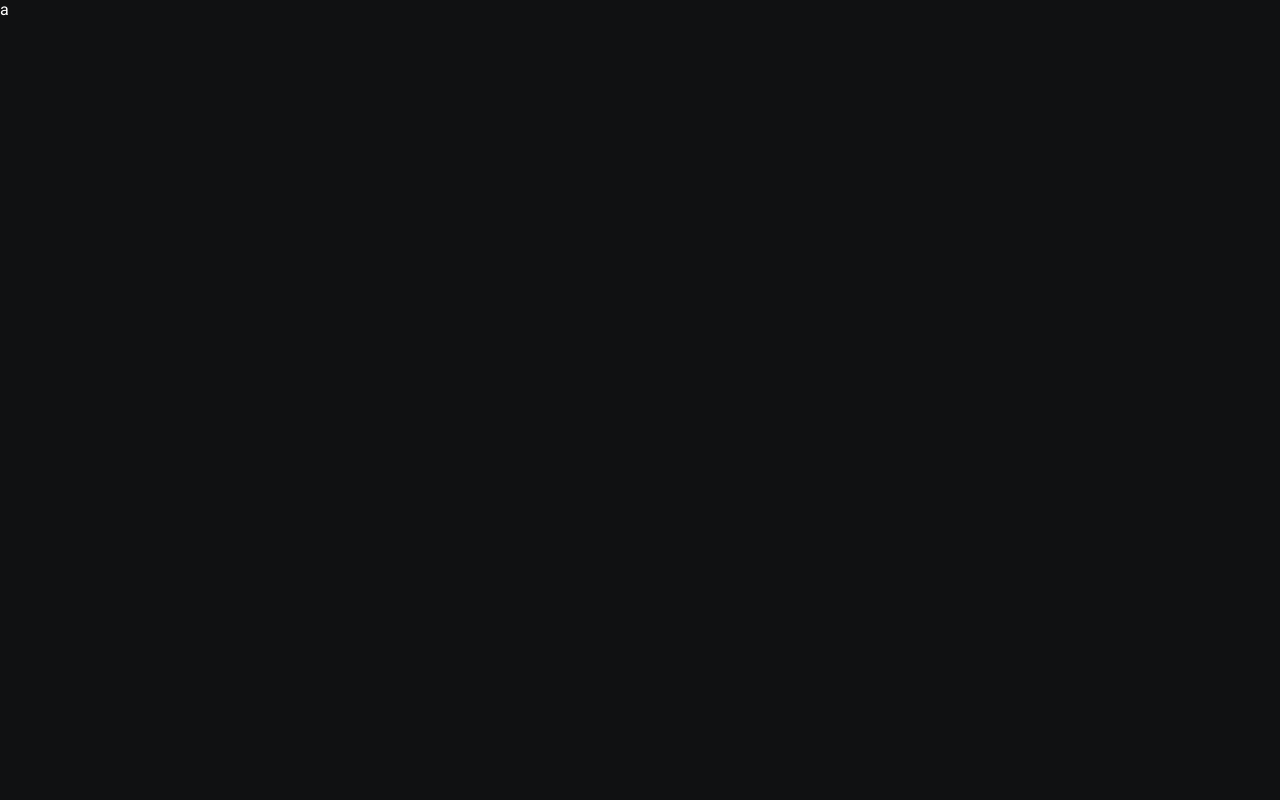
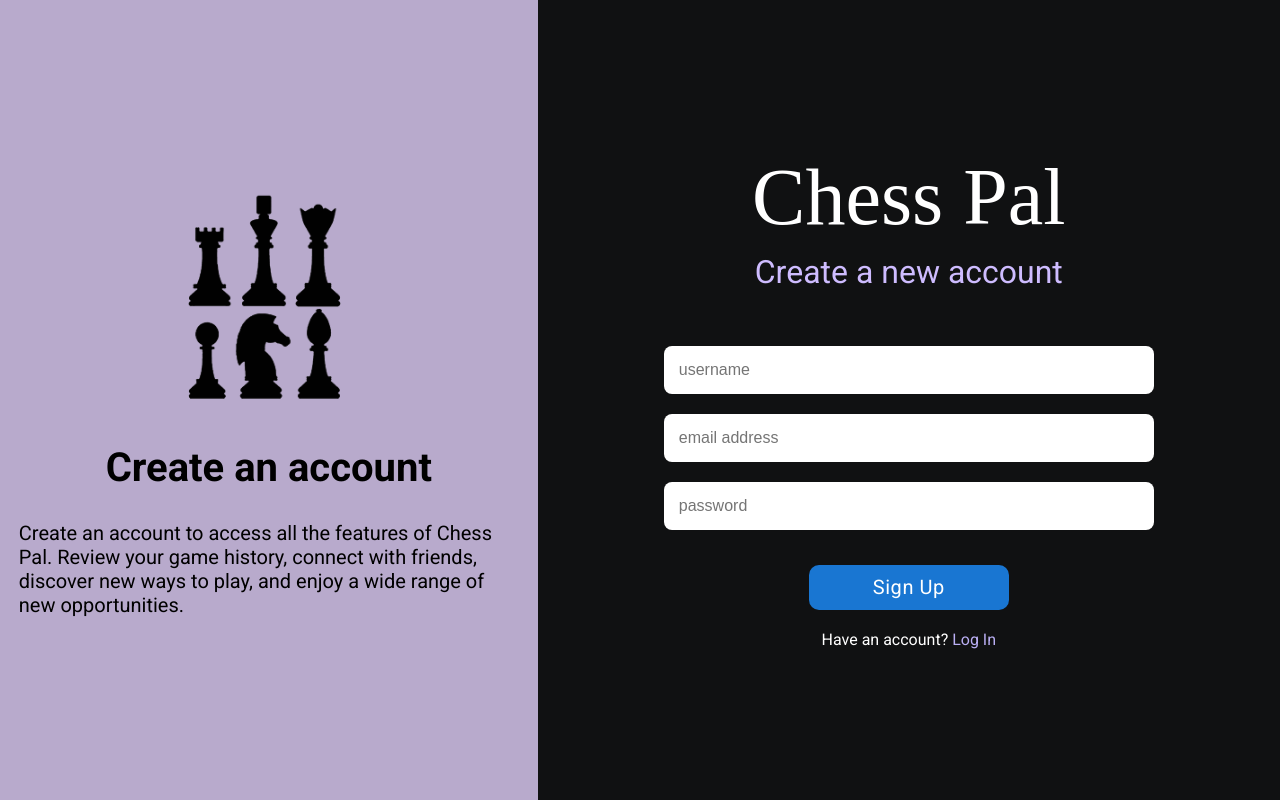
Before and after one commit to francsir/Group6-Design-Project, a React (Create React App) app in the folder chessPal/frontend/: page /SignUp in a window 1280 px wide. Built offline with nearby package versions, Linux system fonts and the light colour scheme; a web font is replaced by a local one.

Commit message:
Signup page

```diff
--- a/chessPal/frontend/src/components/LogInPage.js
+++ b/chessPal/frontend/src/components/LogInPage.js
@@ -64,7 +64,7 @@ function LogInPage() {
         }
       } catch (error) {
         if (error.response) {
-          console.log("Failed to sign in: " + error.response.data.message);
+          console.error("Login failed: " + error.response.data.message);
         } else if (error.request) {
           toast(
             "No response received from the server. Please check your internet connection and try again",
@@ -87,8 +87,9 @@ function LogInPage() {
               },
             }
           );
+          console.error("No response received from the server");
         } else {
-          console.log("Failed to set up the request: " + error.message);
+          console.error("Failed to set up the request: " + error.message);
         }
       }
     } else {
--- a/chessPal/frontend/src/components/SignUpPage.js
+++ b/chessPal/frontend/src/components/SignUpPage.js
@@ -1,9 +1,179 @@
-import React from "react";
+import React, { useState } from "react";
+
+import { useNavigate } from "react-router-dom";
+import Button from "@mui/material/Button";
+
+import styles from "../styles/LogInPage.module.css";
+import "../styles/Global.css";
+
+import { toast } from "react-toastify";
+import { CircularProgress } from "@mui/material";
+
+//image imports
+import chessPalLogo from "../images/ChessPalLogo.png";
+import LogInChessImage from "../images/LogInChessImage.png";
+
+import axios from "axios";
 
 function SignUpPage() {
+  const [username, setUsername] = useState("");
+  const [password, setPassword] = useState("");
+  const [email, setEmail] = useState("");
+  const [alertMessage, setAlertMessage] = useState("");
+  const navigate = useNavigate();
+  const [isLoading, setIsLoading] = useState(false);
+
+  const goToLogIn = () => {
+    navigate("/LogIn");
+  };
+
+  const goToHome = () => {
+    navigate("/Homepage");
+  };
+
+  const goToLandingPage = () => {
+    navigate("/");
+  };
+
+  const handleSignUp = async (e) => {
+    e.preventDefault(); // Prevent the default form submission behavior
+    setIsLoading(true);
+
+    if (username && email && password) {
+      setAlertMessage("");
+      try {
+        // Make a POST  to Django backend
+        const response = await axios.post(
+          "http://localhost:8000/signup/",
+          {
+            username: username,
+            password1: password,
+            password2: password,
+          },
+          {
+            headers: {
+              "Content-Type": "application/x-www-form-urlencoded",
+            },
+          }
+        );
+        if (response.data.success) {
+          console.log("Sign Up successful", response.data);
+          goToHome();
+        } else {
+          setAlertMessage("User exist");
+          console.log("User exist", response.data);
+        }
+      } catch (error) {
+        if (error.response) {
+          console.error("Signup failed", error.response.data);
+        } else if (error.request) {
+          toast(
+            "No response received from the server. Please check your internet connection and try again",
+            {
+              position: "top-center",
+              autoClose: 3000,
+              hideProgressBar: true,
+              closeOnClick: false,
+              pauseOnHover: false,
+              draggable: false,
+              progress: undefined,
+              closeButton: false,
+              style: {
+                backgroundColor: "white",
+                color: "red",
+                textAlign: "center",
+                fontFamily: "var(--font-family-sans-serif)",
+                fontSize: "var(--font-size-sm)",
+                fontWeight: "var(--font-weight-bold)",
+              },
+            }
+          );
+          console.error("No response received from the server");
+        } else {
+          console.error("Failed to set up the request: ", error.message);
+        }
+      }
+    } else {
+      setAlertMessage("Please fill in all fields");
+      setIsLoading(false);
+      return;
+    }
+    setIsLoading(false);
+  };
+
   return (
     <>
-      <div>a</div>
+      <div className={"flex-container text-center " + styles.main}>
+        <div className={"flex-container " + styles.width_limiter}>
+          <div className={"flex-column " + styles.section1}>
+            <img src={LogInChessImage} alt="LogInChessImage" />
+            <div className={styles.text}>
+              <h1>Create an account</h1>
+              <p>
+                Create an account to access all the features of Chess Pal.
+                Review your game history, connect with friends, discover new
+                ways to play, and enjoy a wide range of new opportunities.
+              </p>
+            </div>
+          </div>
+          <div className={"flex-column " + styles.section2}>
+            <h1 onClick={goToLandingPage}>Chess Pal</h1>
+            <h2>Create a new account</h2>
+            <form onSubmit={handleSignUp}>
+              <div className={"flex-column " + styles.input_container}>
+                <input
+                  className={styles.input}
+                  type="text"
+                  placeholder="username"
+                  onChange={(e) => setUsername(e.target.value)}
+                />
+                <input
+                  className={styles.input}
+                  type="text"
+                  placeholder="email address"
+                  onChange={(e) => setEmail(e.target.value)}
+                />
+                <input
+                  className={styles.input}
+                  type="password"
+                  placeholder="password"
+                  onChange={(e) => setPassword(e.target.value)}
+                />
+              </div>
+              <div className={styles.alert}>{alertMessage}</div>
+              <Button
+                type="submit"
+                variant="contained"
+                disableElevation
+                style={{
+                  width: "200px",
+                  padding: "5px",
+                  textTransform: "none",
+                  borderRadius: "10px",
+                  fontSize: "var(--font-size-lg)",
+                  fontWeight: "var(--font-weight-normal)",
+                }}
+              >
+                {!isLoading ? (
+                  "Sign Up"
+                ) : (
+                  <CircularProgress
+                    size="30px"
+                    thickness={5}
+                    style={{ color: "#ffffff" }}
+                  />
+                )}
+              </Button>
+            </form>
+            <p className={styles.create_account_container}>
+              Have an account?{" "}
+              <span className={styles.create_account} onClick={goToLogIn}>
+                Log In
+              </span>
+            </p>
+          </div>
+        </div>
+      </div>
     </>
   );
 }
```
